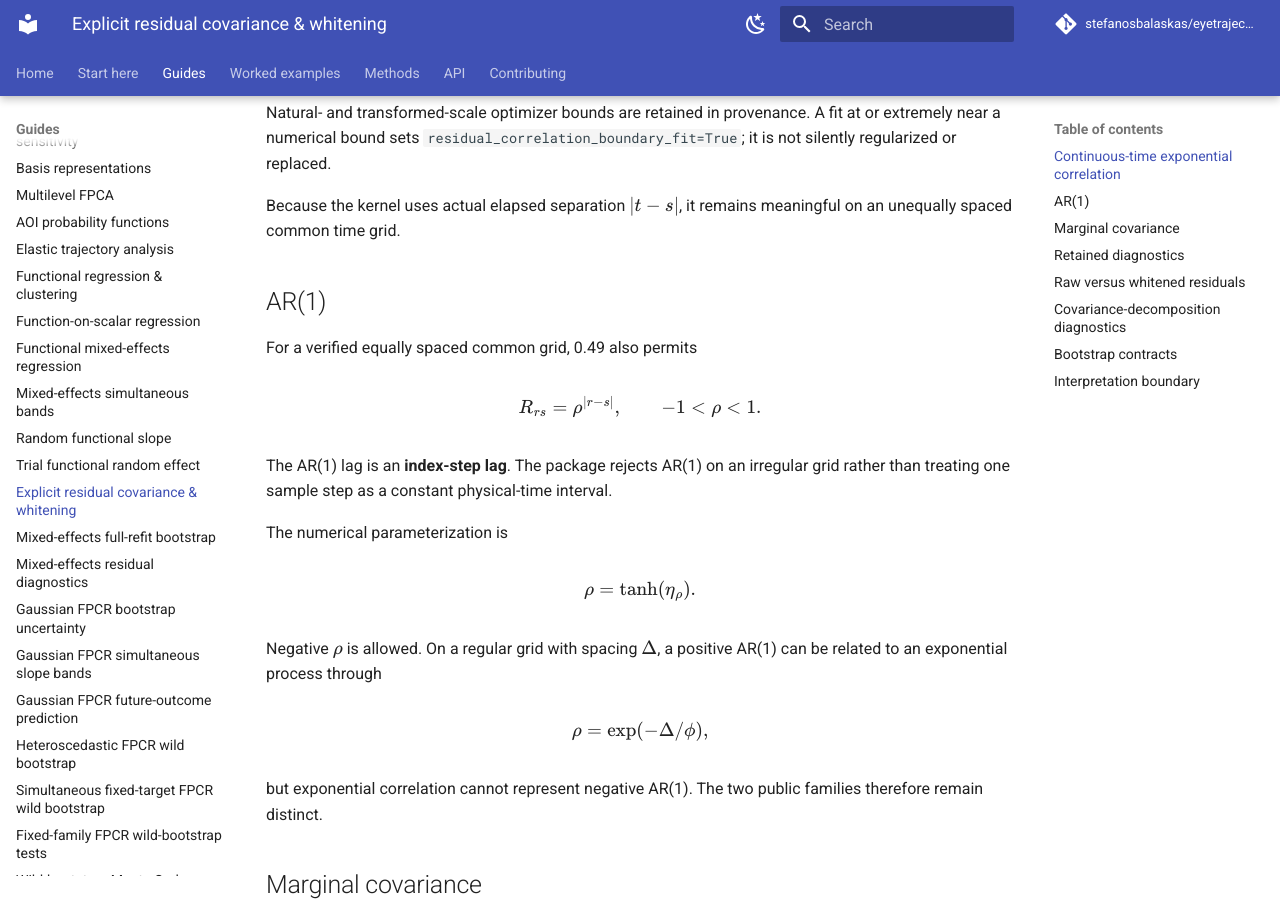
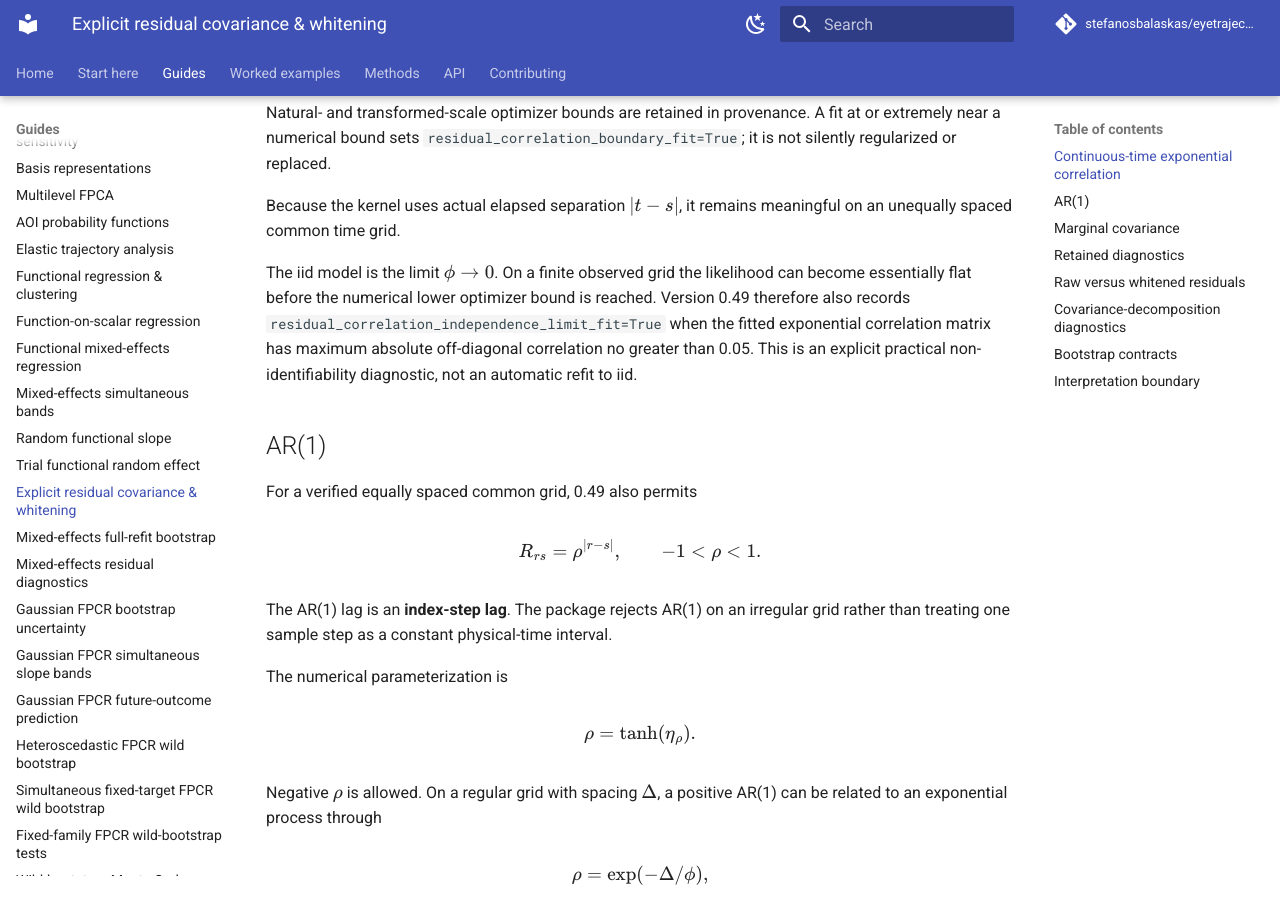
Before and after one commit to stefanosbalaskas/eyetrajectoriespy, an MkDocs documentation site: the page built from docs/methods/functional-mixed-effects-residual-correlation.md, in a window 1280 px wide and 900 px high, scrolled down 1182 px. Built offline with MkDocs 1.6.1 and Material for MkDocs 9.7.7, drawn with Linux system fonts in a browser that asks for light colours; comment, search, counter and statistics services are not loaded.

Commit message:
Document exponential independence-limit diagnostic

```diff
--- a/docs/methods/functional-mixed-effects-residual-correlation.md
+++ b/docs/methods/functional-mixed-effects-residual-correlation.md
@@ -72,6 +72,14 @@ replaced.
 
 Because the kernel uses actual elapsed separation \(|t-s|\), it remains
 meaningful on an unequally spaced common time grid.
+
+The iid model is the limit \(\phi\to0\). On a finite observed grid the
+likelihood can become essentially flat before the numerical lower optimizer
+bound is reached. Version 0.49 therefore also records
+`residual_correlation_independence_limit_fit=True` when the fitted exponential
+correlation matrix has maximum absolute off-diagonal correlation no greater
+than 0.05. This is an explicit practical non-identifiability diagnostic, not an
+automatic refit to iid.
 
 ## AR(1)
 
```
